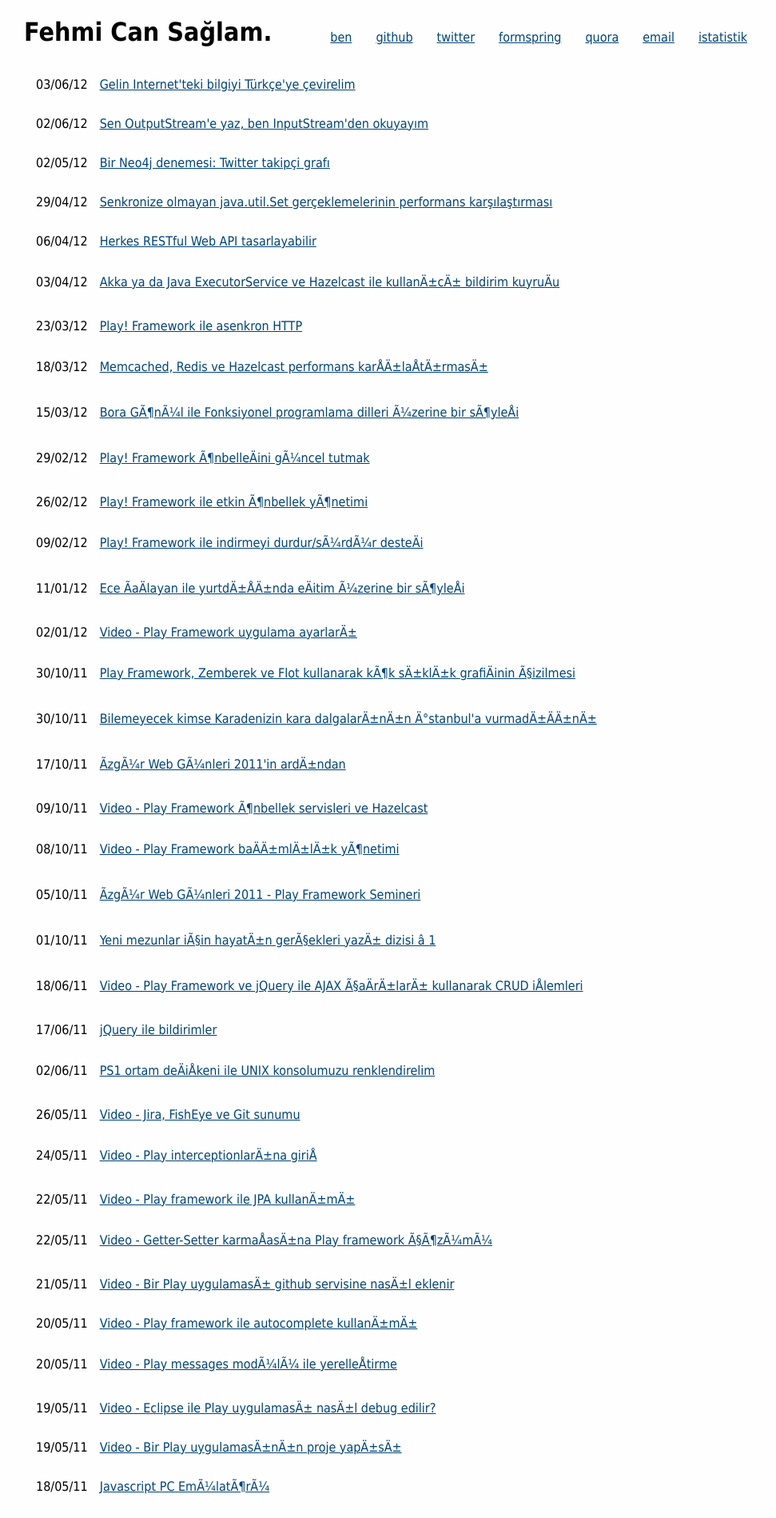
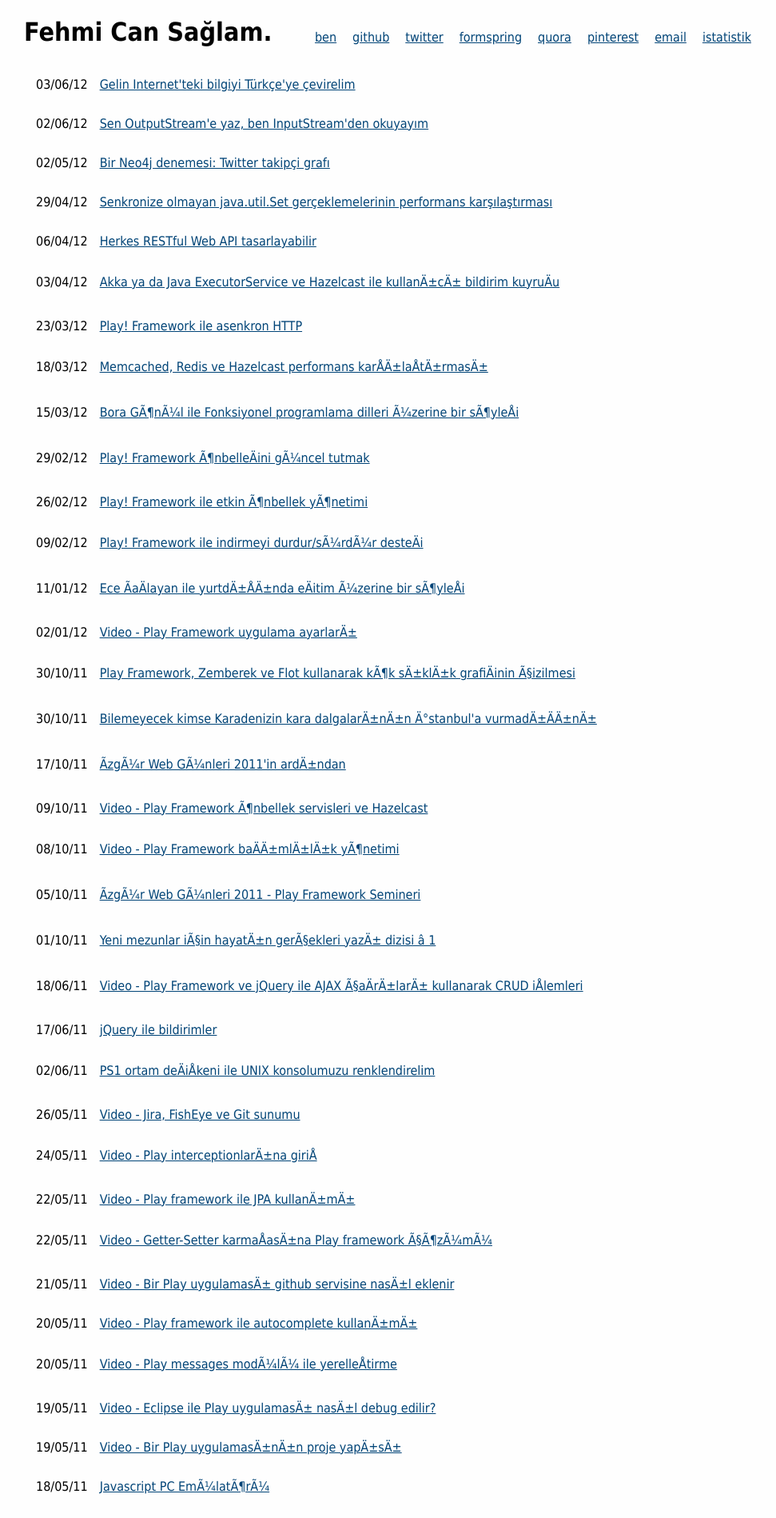
Before and after one commit to fehmicansaglam/fehmicansaglam.github.com, a Jekyll site: the page built from index.html, in a window 1280 px wide. Shown: the top 1898 px of the page at 80% size, without its empty margins (150-1121 px from the left). Built offline with Jekyll 4.4.1, drawn with Linux system fonts in a browser that asks for light colours.

Commit message:
Add pinterest

```diff
--- a/index.html
+++ b/index.html
@@ -7,8 +7,8 @@ published: true
 <title>Fehmi Can Sağlam</title>
 <style>
 body{width:920px;margin:auto;font-family:Tahoma,Arial,Helvetica,sans-serif;background: #FEFEFE;}a{color:#047}a:hover{color:#c51}
-p{float:right}ul{list-style:none;padding:0}a,li{padding:15px}
+p{float:right;}ul{list-style:none;padding:0}li,li a{padding:15px}a{padding:10px}
 </style>
-<p><a href=ben.html>ben</a><a href=//github.com/canavar>github</a><a href=//twitter.com/fehmicansaglam>twitter</a><a href=//formspring.me/fehmicansaglam>formspring</a><a href=//www.quora.com/Fehmi-Can-Sağlam>quora</a><a href=mailto:fehmican.saglam@gmail.com>email</a><a href=stats.html>istatistik</a></p>
+<p><a href=ben.html>ben</a><a href=//github.com/canavar>github</a><a href=//twitter.com/fehmicansaglam>twitter</a><a href=//formspring.me/fehmicansaglam>formspring</a><a href=//www.quora.com/Fehmi-Can-Sağlam>quora</a><a href=//pinterest.com/fehmicansaglam/>pinterest</a><a href=mailto:fehmican.saglam@gmail.com>email</a><a href=stats.html>istatistik</a></p>
 <h1>Fehmi Can Sağlam.</h1>
 <ul>{% for post in site.posts %}<li>{{ post.date | date: "%d/%m/%y" }}<a href={{ post.url | replace_first: '/', ''}}>{{ post.title | escape}}</a>{% endfor %}</ul>
```
